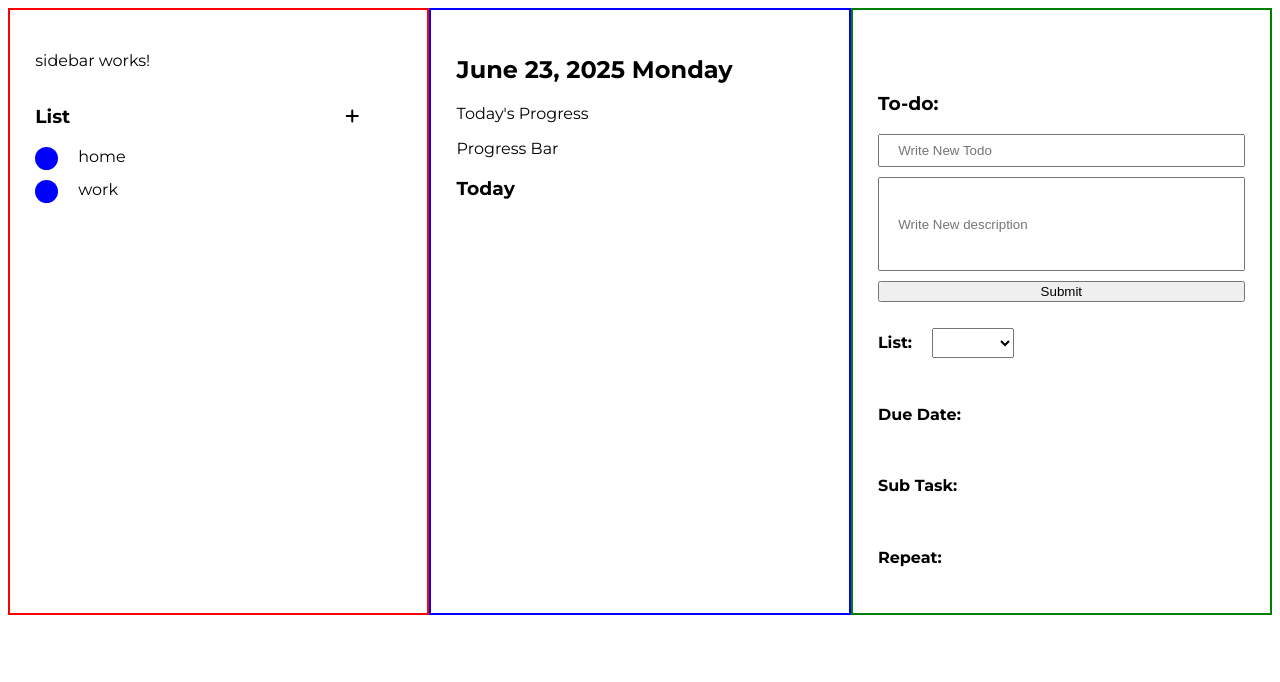
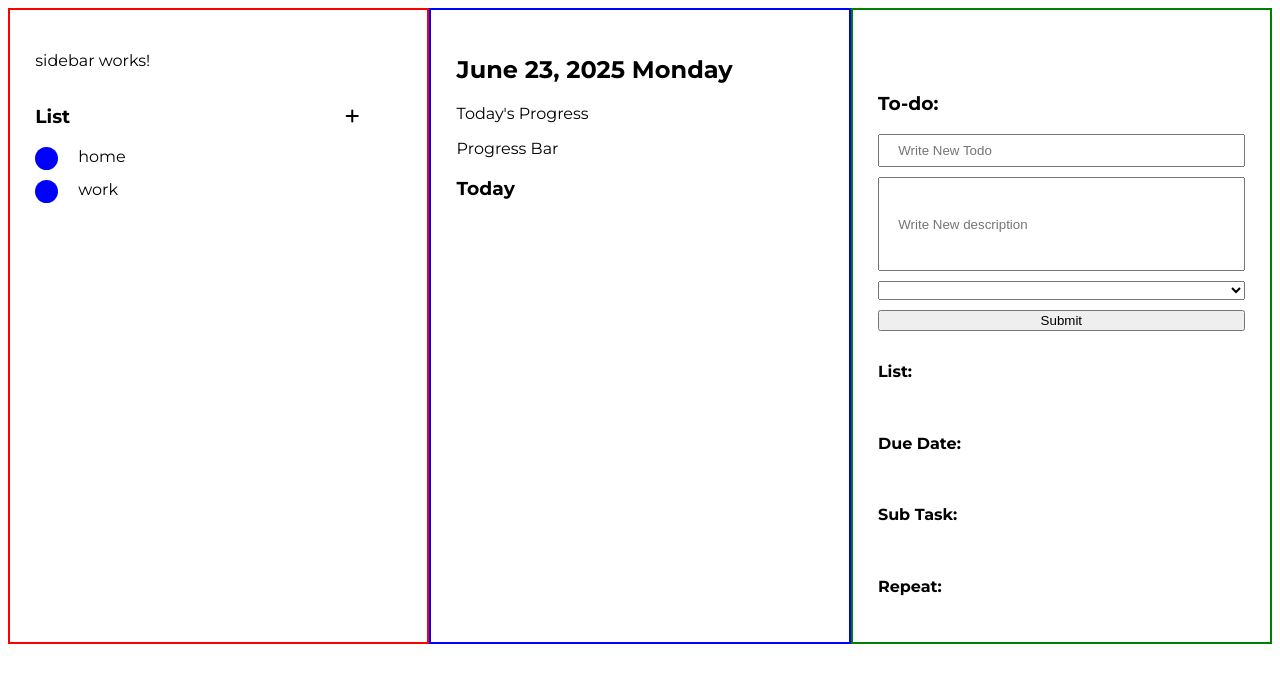
Before and after one commit to Alex31122/Todo-App-Complex-, an Angular app: page / in a window 1280 px wide. Shown: the top 682 px of the page. Built offline with nearby package versions, Linux system fonts and the light colour scheme.

Commit message:
refactor: 2nd step to use NgModel

```diff
--- a/src/app/pages/home/components/todo-form/todo-form.html
+++ b/src/app/pages/home/components/todo-form/todo-form.html
@@ -3,17 +3,16 @@
     <form #f="ngForm" (ngSubmit)="onSubmit(f)" novalidate>
       <input name="name" ngModel required #first="ngModel" placeholder="Write New Todo" class="title"/>
       <input name="description" ngModel placeholder="Write New description" class="description"/>
+      <select [(ngModel)]="name" [ngModelOptions]="{name: 'tag'}">
+        @for (item of tagsList; track $index) {
+          <option value={{item}}>{{ item }}</option>
+        }
+      </select>
+
       <button>Submit</button>
     </form>
     <div class="list">
       <h4>List: </h4>
-
-      <select id="miSelector" class="selector" [formControl]="tag">
-        @for (item of tagsList; track $index) {
-          <option value="item">{{ item }}</option>
-        }
-      </select>
-
     </div>
     <h4>Due Date: </h4>
     <h4>Sub Task: </h4>
```
